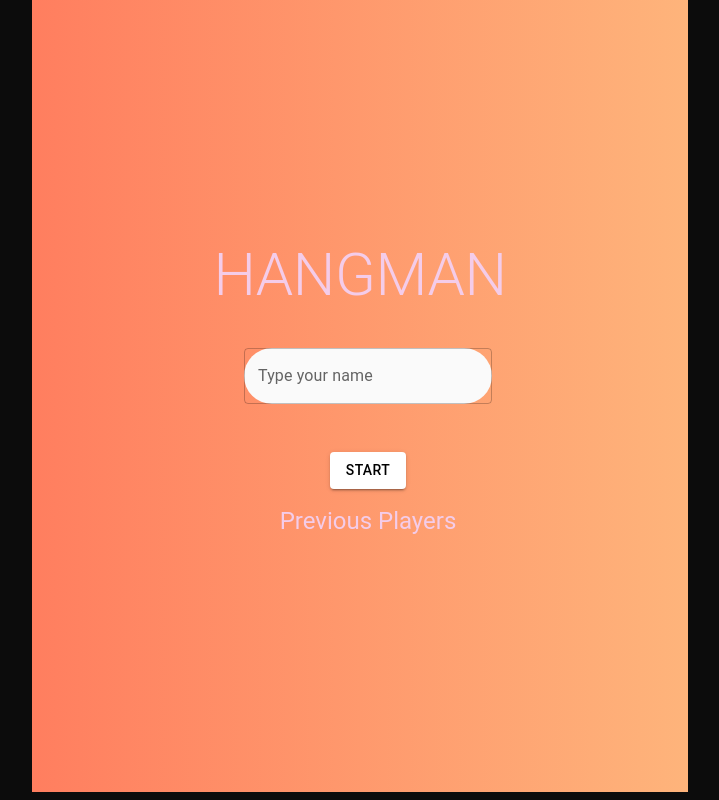
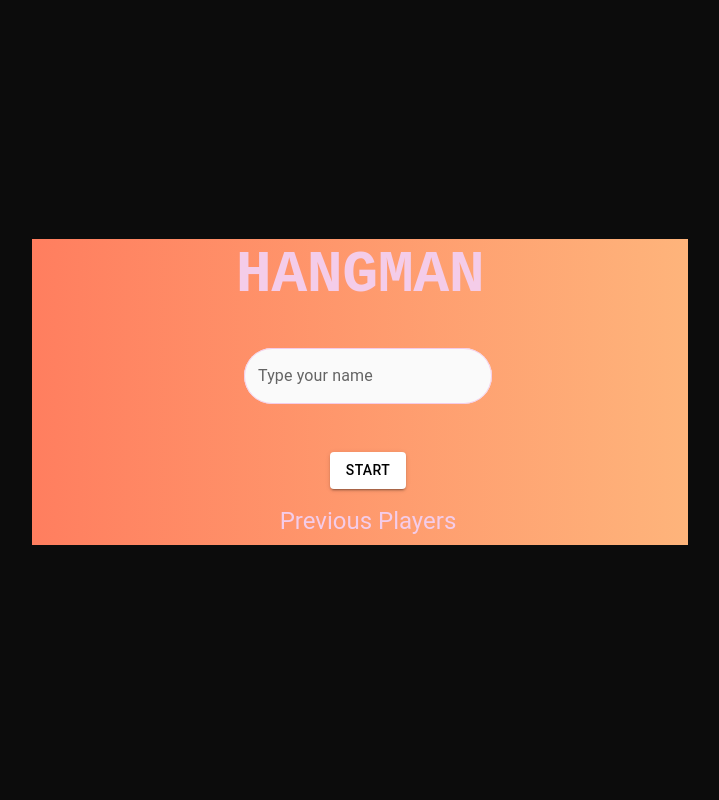
Before and after one commit to cbalsemao/hangman-game, a React (Create React App) app: page / in a window 1280 px wide. Shown: the whole page, without its empty margins (272-991 px from the left). Built offline with nearby package versions, Linux system fonts and the light colour scheme.

Commit message:
chore: wip

```diff
--- a/src/App.tsx
+++ b/src/App.tsx
@@ -8,6 +8,7 @@ import {
   TitleWrapper,
   GlobalStyles,
   palette,
+  theme,
 } from './styles/styleguide';
 import {
   alphabet,
@@ -112,7 +113,6 @@ function App() {
   return (
     <AppWrapper>
       <Global styles={GlobalStyles} />
-
       <>
         {isGameToStart(gameStatus) && (
           <Grid
@@ -122,7 +122,6 @@ function App() {
             justifyContent="center"
             alignItems="center"
             sx={{
-              minHeight: '100vh',
               textAlign: 'center',
               background: 'linear-gradient(to right, #ff7e5f, #feb47b)',
             }}
@@ -133,6 +132,10 @@ function App() {
                 component="h1"
                 gutterBottom
                 align="center"
+                sx={{
+                  fontFamily: theme.typography.fontFamily,
+                  fontWeight: 'bold',
+                }}
               >
                 Hangman
               </Typography>
@@ -141,9 +144,28 @@ function App() {
               <TextField
                 id="outlined-basic"
                 label="Type your name"
-                variant="outlined"
                 onChange={(e) => setTemporalName(e.target.value)}
-                sx={{ backgroundColor: palette.white, borderRadius: 10 }}
+                sx={{
+                  backgroundColor: palette.white,
+                  borderRadius: 10,
+                  '& .MuiOutlinedInput-root': {
+                    '&.Mui-focused fieldset': {
+                      borderRadius: 10,
+                      borderColor: palette.darkWhite,
+                    },
+                    '&:hover fieldset': {
+                      borderRadius: 10,
+                      borderColor: palette.darkWhite,
+                    },
+                    '& fieldset': {
+                      borderRadius: 10,
+                      borderColor: palette.darkWhite,
+                    },
+                    '& .MuiInputLabel-root': {
+                      color: palette.darkWhite,
+                    },
+                  },
+                }}
               />
             </Grid>
             <Grid item>
```
